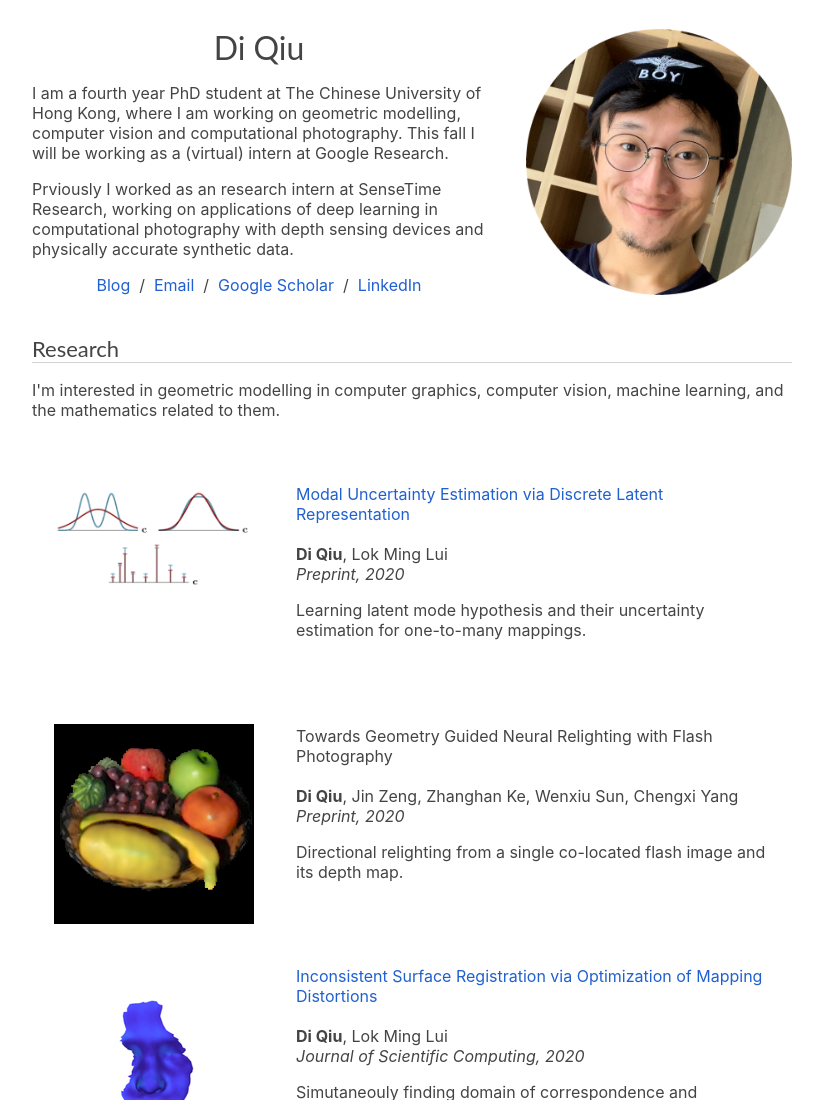
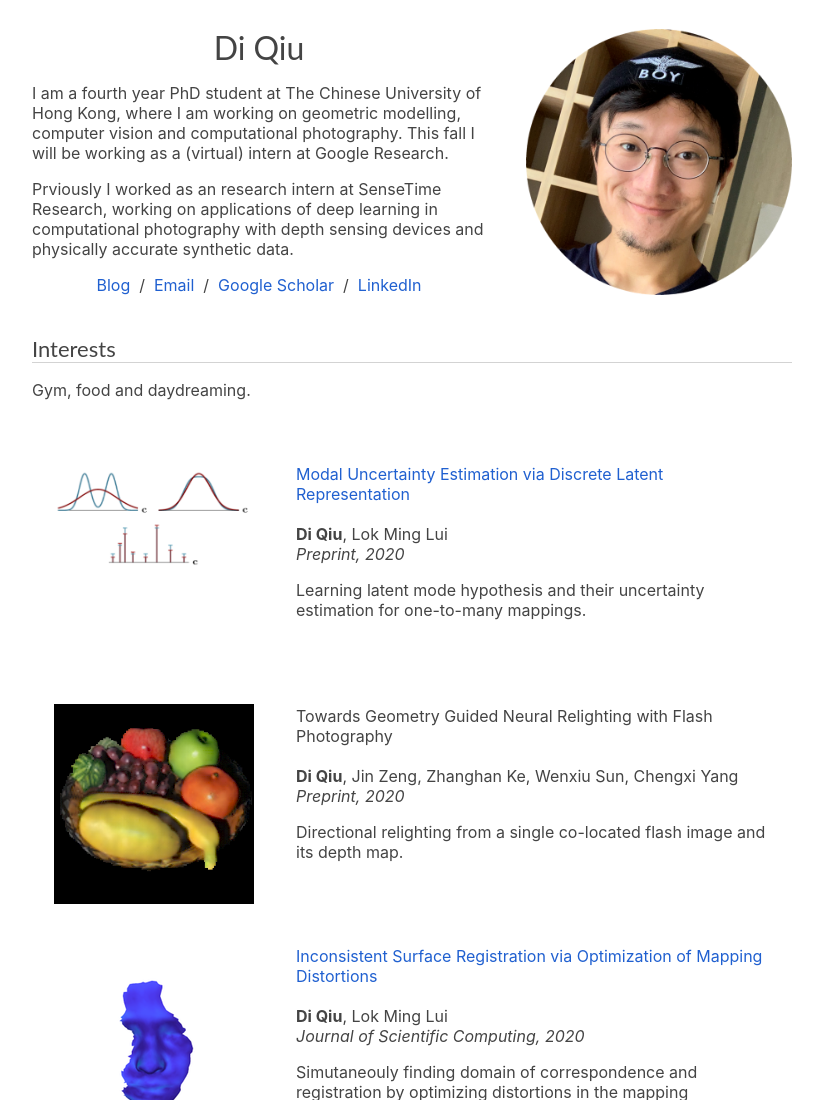
Before and after one commit to sylqiu/sylqiu.github.io, a plain HTML site: page index.html in a window 1280 px wide. Shown: the top 1100 px of the page, without its empty margins (228-1051 px from the left). Drawn offline with Linux system fonts and the light colour scheme.

Commit message:
Update index.html

```diff
--- a/index.html
+++ b/index.html
@@ -48,10 +48,10 @@
         <table width="100%" align="center" border="0" cellspacing="0" cellpadding="20">
           <tr>
             <td width="100%" valign="middle">
-              <heading>Research</heading>
+              <heading>Interests</heading>
               <hr> </hr>
               <p>
-                I'm interested in geometric modelling in computer graphics, computer vision, machine learning, and the mathematics related to them.
+                Gym, food and daydreaming.
               </p>
             </td>
           </tr>
```
